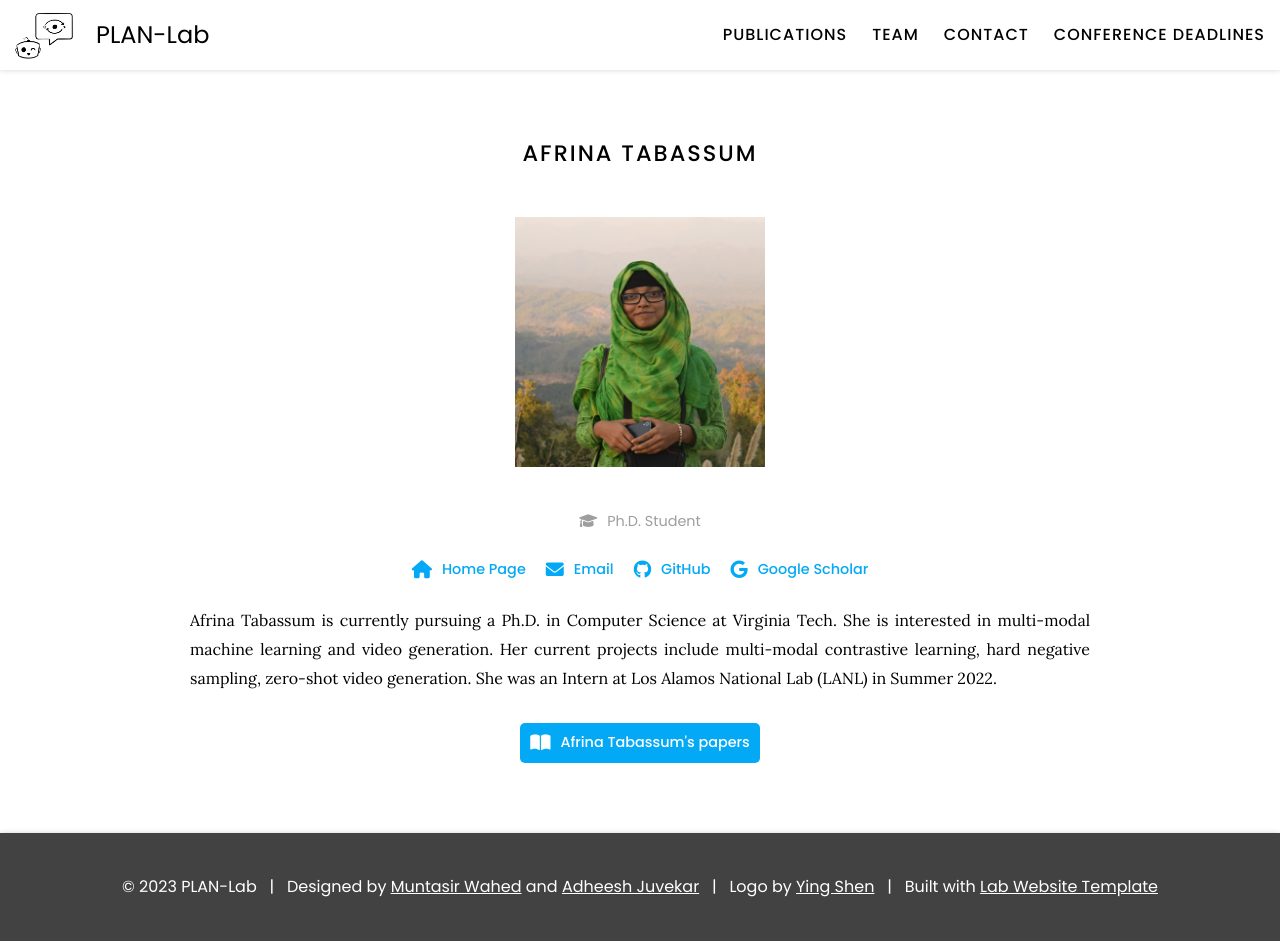
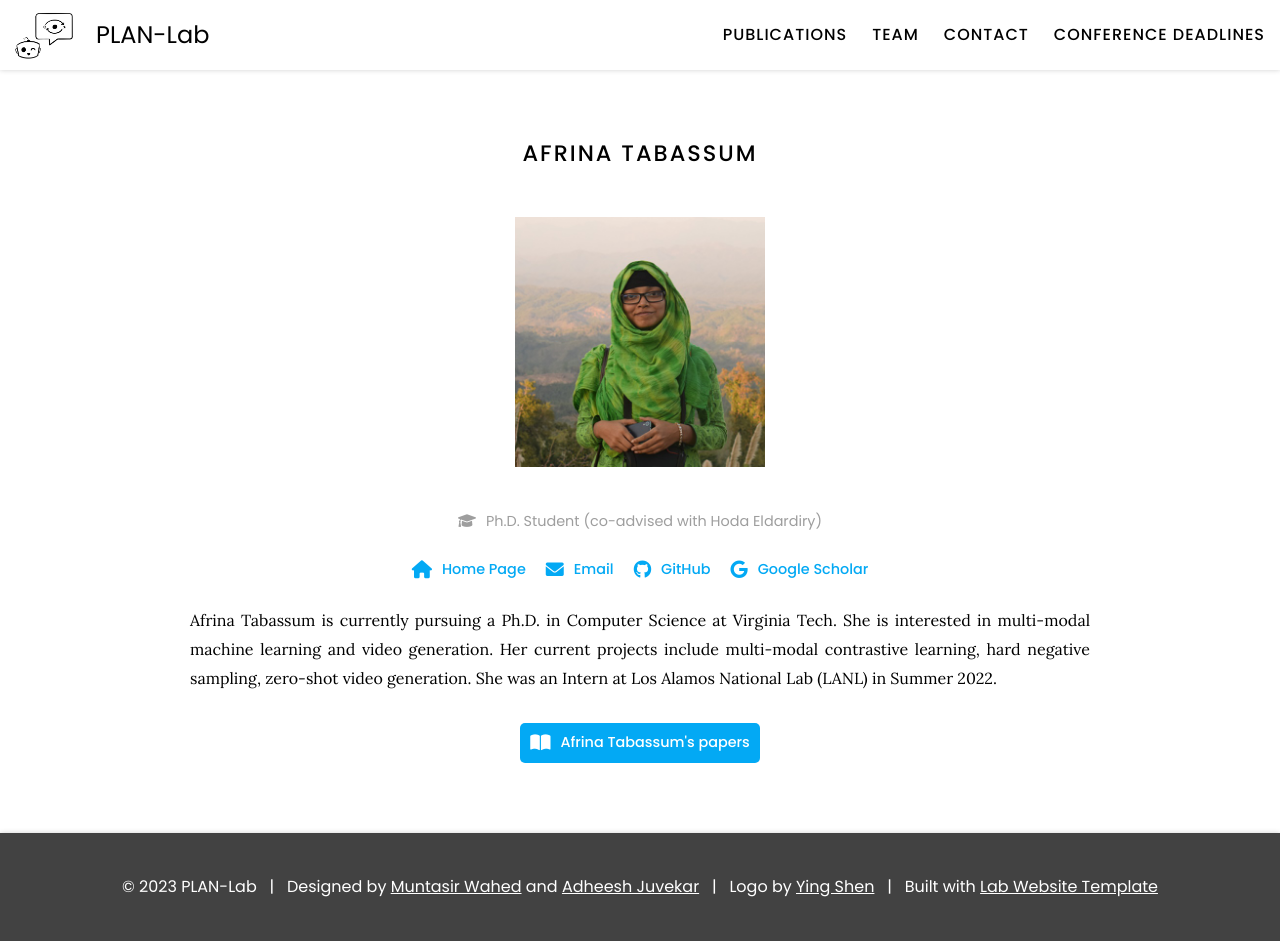
Before and after one commit to XiaonaZhou/plan-lab.github.io, a Jekyll site: the page built from _members/afrina-tabassum.md, in a window 1280 px wide. Built offline with Jekyll 4.4.1, drawn with Linux system fonts in a browser that asks for light colours.

Commit message:
Update afrina-tabassum.md

```diff
--- a/_members/afrina-tabassum.md
+++ b/_members/afrina-tabassum.md
@@ -1,7 +1,7 @@
 ---
 name: Afrina Tabassum
 image: images/members/AfrinaTabassum.jpg
-description: Ph.D. Student
+description: Ph.D. Student (co-advised with Hoda Eldardiry)
 role: phd-student
 aliases:
   - Afrina Tabassum
```
